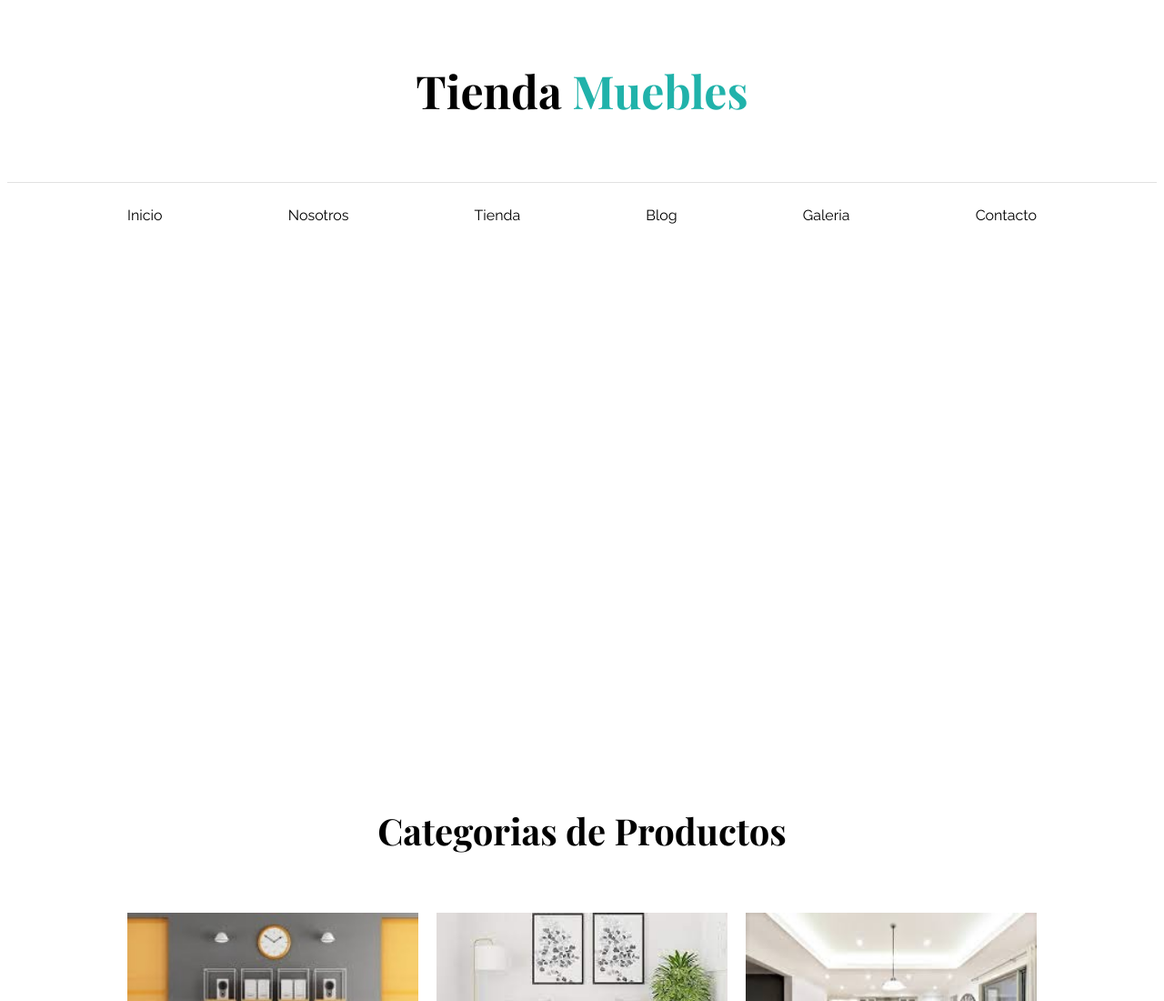
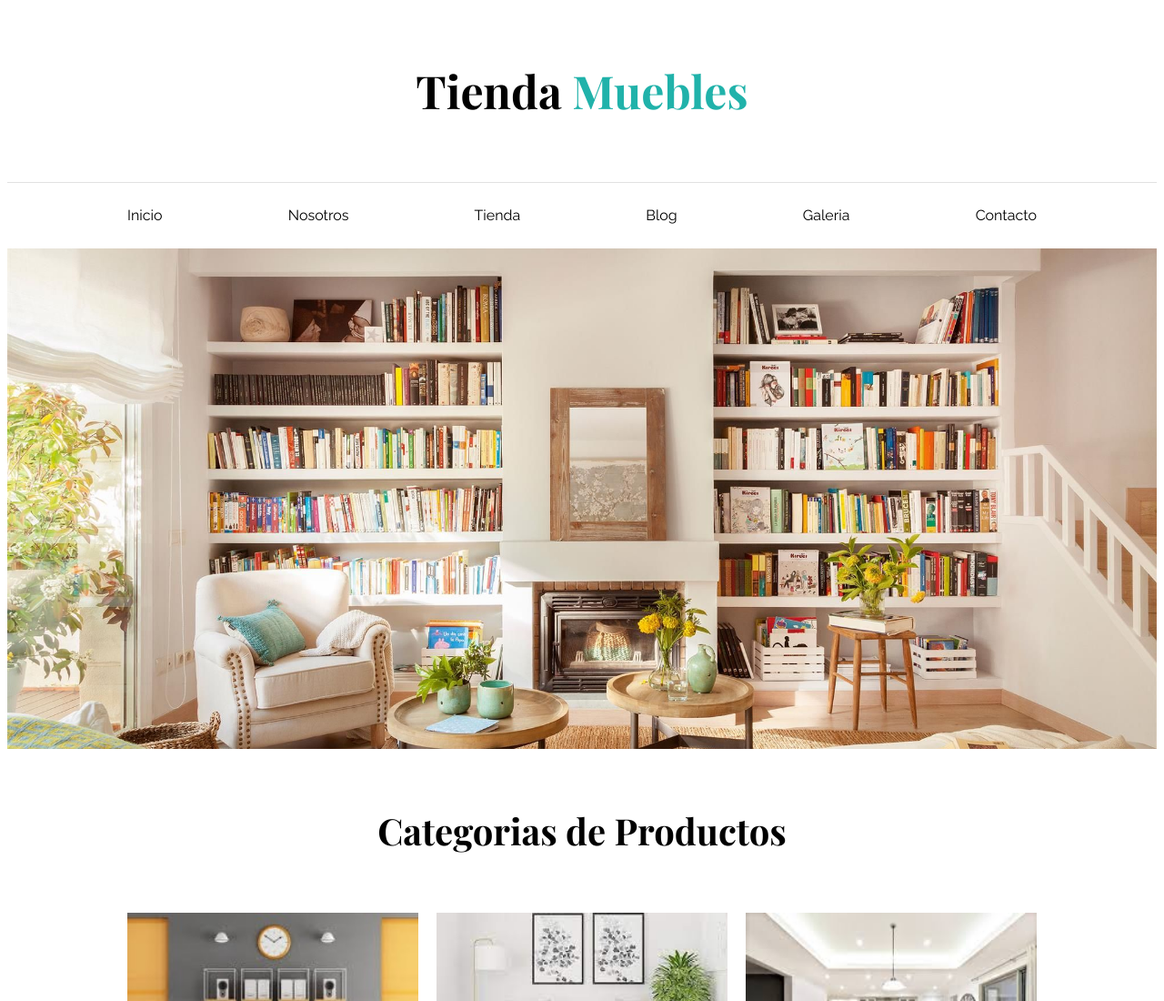
Before and after one commit to Tomasa24/PracticaEcommerce, a plain HTML site: page index.html in a window 1280 px wide. Shown: the top 1100 px of the page at 91% size. Drawn offline with nearby package versions, Linux system fonts and the light colour scheme.

Commit message:
validando imaganes v4

```diff
--- a/css/style.css
+++ b/css/style.css
@@ -83,7 +83,7 @@ text-align: center;
     justify-content: space-between;
 }
 .hero {
-    background-image: url(../_ImgCategoria/Biblioteca2.jpg);
+    background-image: url(../imgCategoria/Biblioteca2.jpg);
     background-repeat: no-repeat;
     background-size: cover;
     background-position: center center;
```
